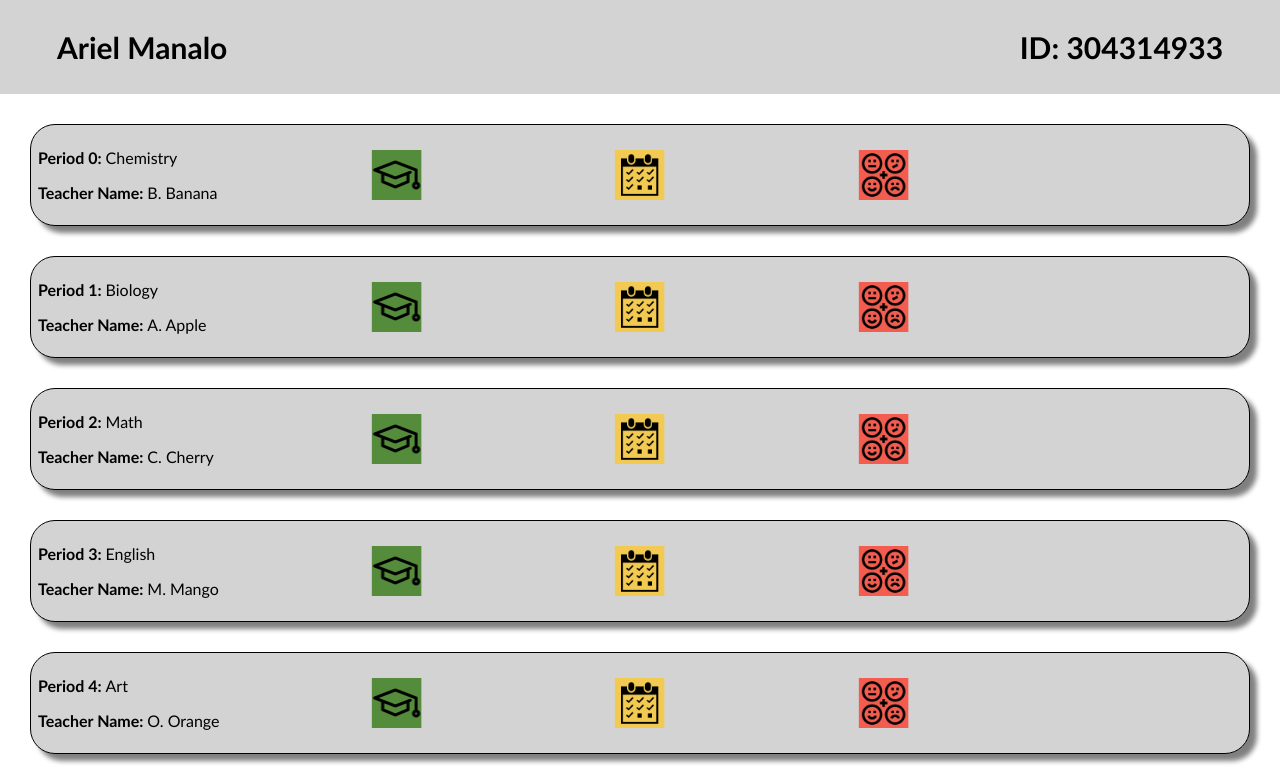
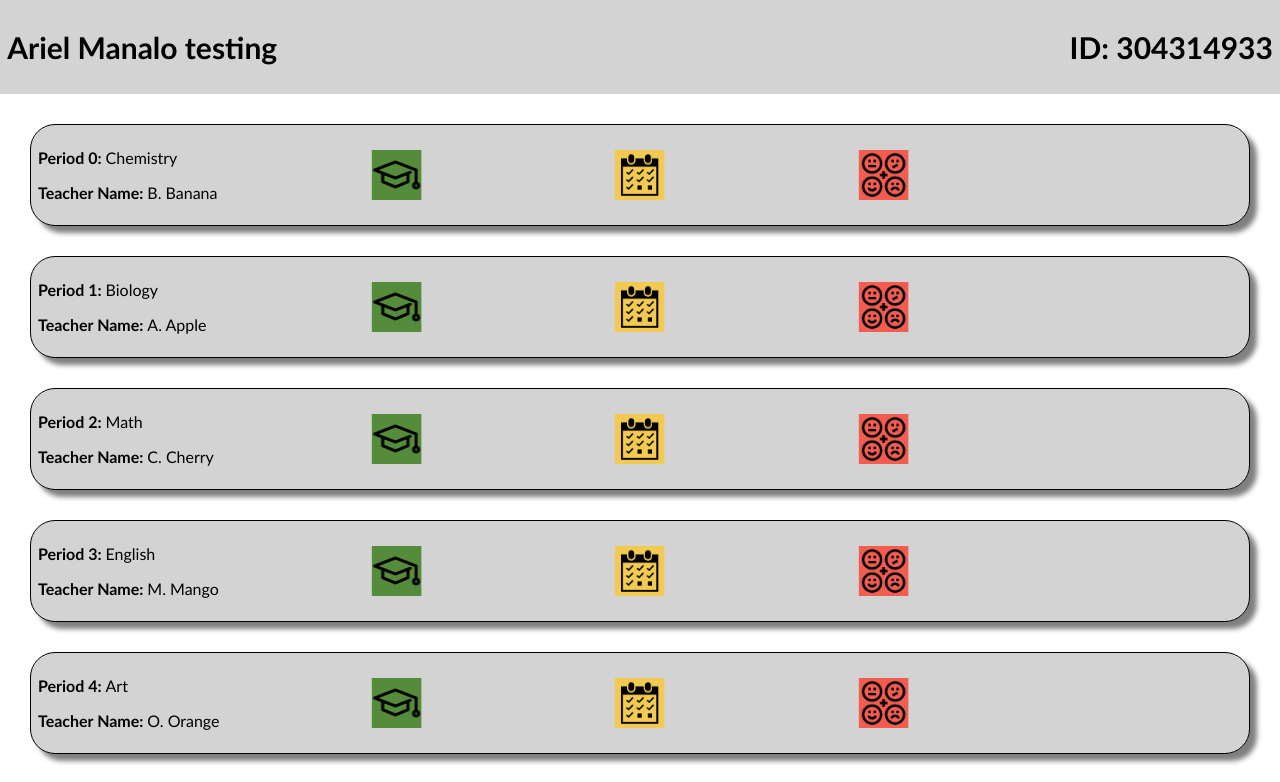
Before and after one commit to bruteforceproject/PortalEd, a React (Create React App) app in the folder frontend/: page /studentOverview in a window 1280 px wide. Shown: the top 782 px of the page. Built offline with nearby package versions, Linux system fonts and the light colour scheme.

Commit message:
Update studentOverview.js

```diff
--- a/frontend/src/components/studentOverview.js
+++ b/frontend/src/components/studentOverview.js
@@ -14,7 +14,7 @@ function studentOverview() {
         <a href="studentHistory">
             <span class="link"></span>
         </a>
-        <h2><span class = "name">Ariel Manalo</span> &nbsp;&nbsp; <span class = "id">ID: 304314933</span></h2>
+        <h2><span class = "name">Ariel Manalo testing</span> &nbsp;&nbsp; <span class = "id">ID: 304314933</span></h2>
 
         </div>
     </header>
```
